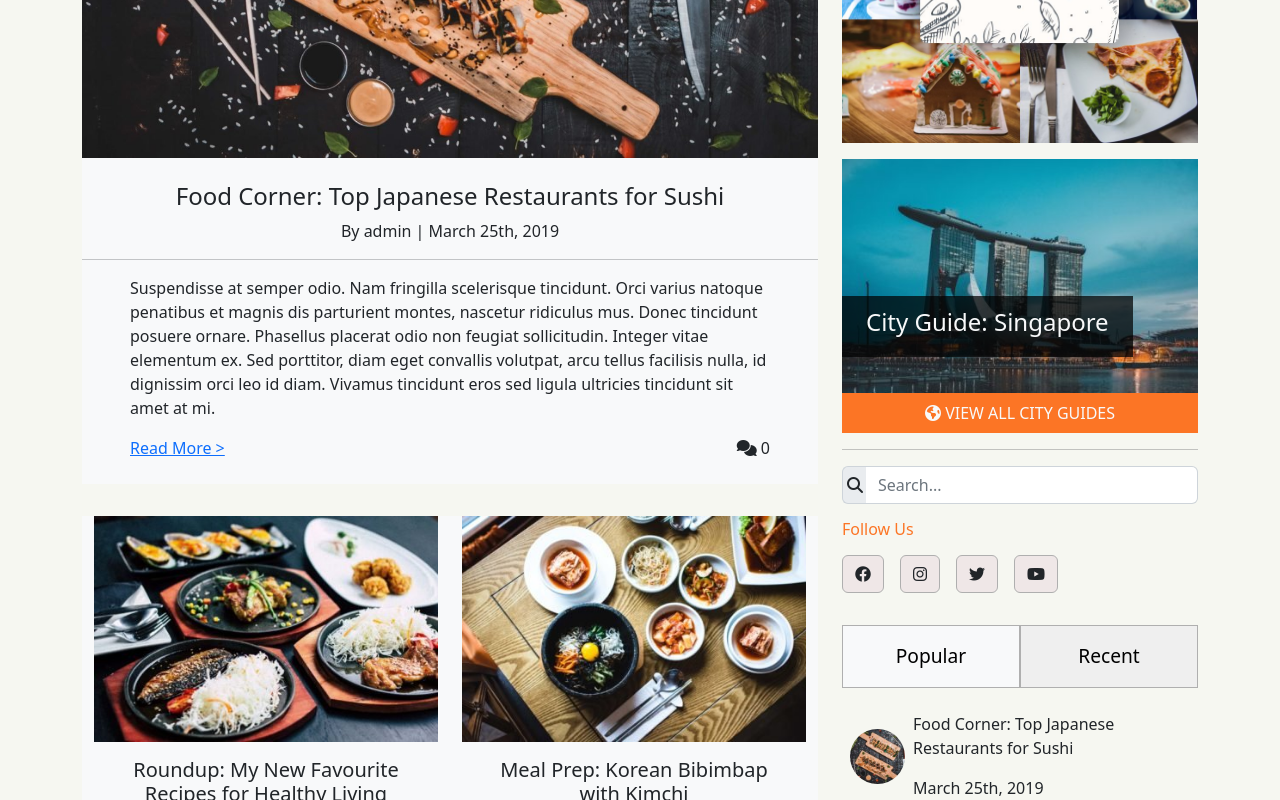
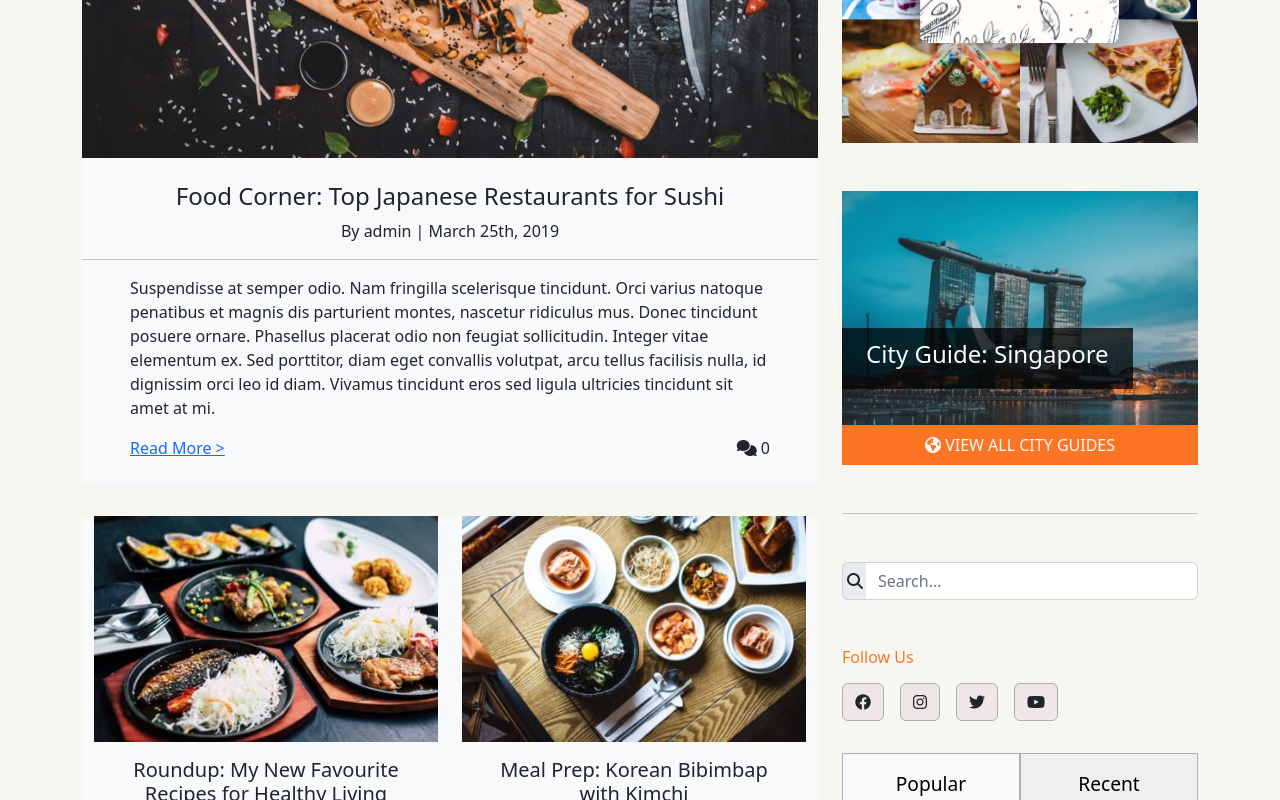
Before and after one commit to robertonesta/proj-html-vuejs, a Vue app: page / in a window 1280 px wide. Shown: the part 3275-4075 px from the top of the page. Built offline with nearby package versions, Linux system fonts and the light colour scheme.

Commit message:
giving more margin space

```diff
--- a/src/components/farmToTable.vue
+++ b/src/components/farmToTable.vue
@@ -94,13 +94,13 @@
                     </div>
                 </div>
                 <div class="col-4">
-                    <div class="ad_card mb-3 d-flex justify-content-center text-center position-relative">
+                    <div class="ad_card mb-5 d-flex justify-content-center text-center position-relative">
                         <img src="../assets/img/ad-bg.jpg" class="w-100" alt="">
                         <div class="ad_text position-absolute">
                             <h4 class="text-uppercase">View our latest recipes</h4>
                         </div>
                     </div>
-                    <div class="ad_card mb-3 d-flex flex-column justify-content-center text-center position-relative">
+                    <div class="ad_card mb-5 d-flex flex-column justify-content-center text-center position-relative">
                         <img src="../assets/img/singapore-featured-image-400x263.jpg" class="w-100" alt="">
                         <div class="Singapore_text position-absolute">
                             <h4 class="text-light">City Guide: Singapore</h4>
@@ -108,7 +108,7 @@
                         <button class="city_guides border-0 text-light py-2 text-uppercase"><i class="fa-solid fa-earth-americas"></i> View all city guides</button>
                     </div>
                     <hr>
-                    <div class="input-group my-3">
+                    <div class="input-group my-5">
                         <span class="input-group-text px-1 border-end-0" id="search_icon">
                           <i class="fa-solid fa-magnifying-glass"></i>
                         </span>
```
